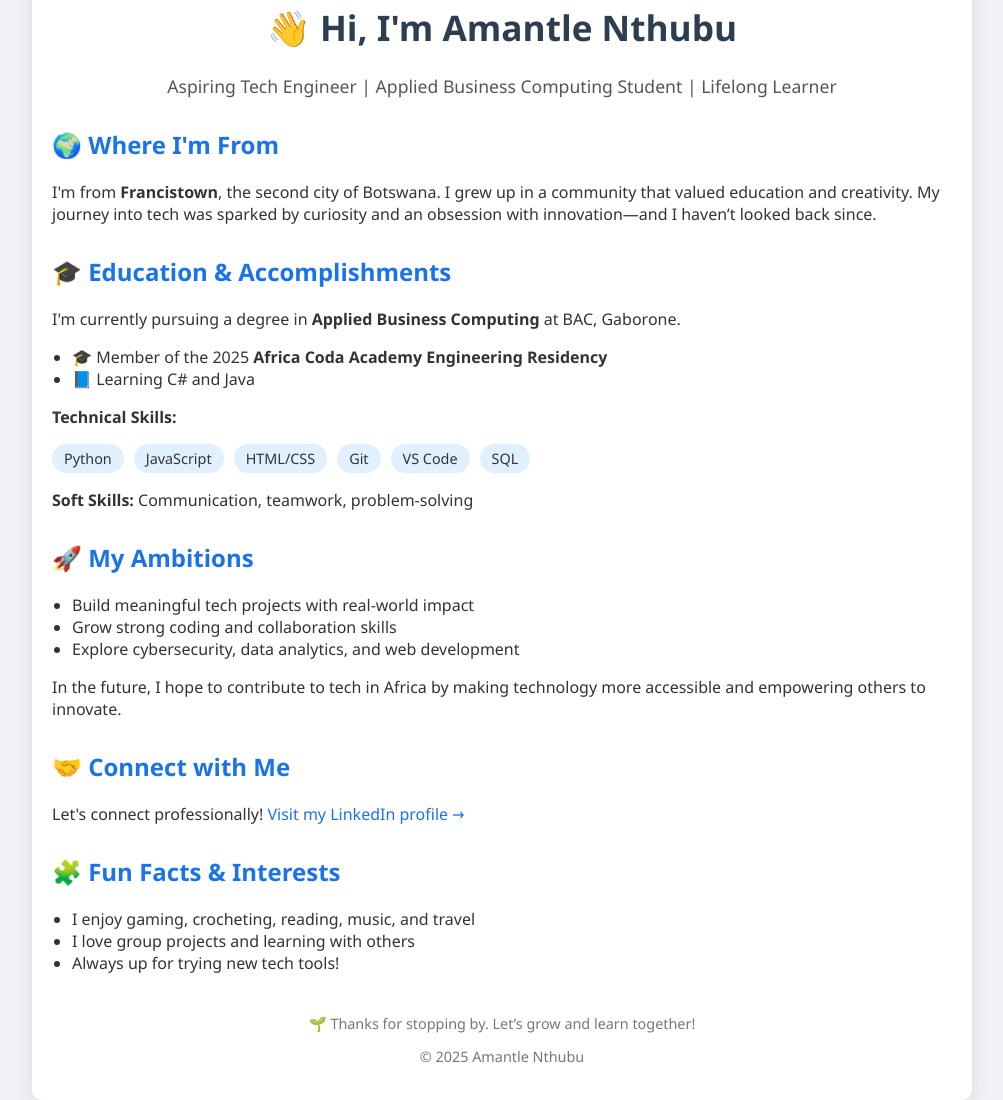
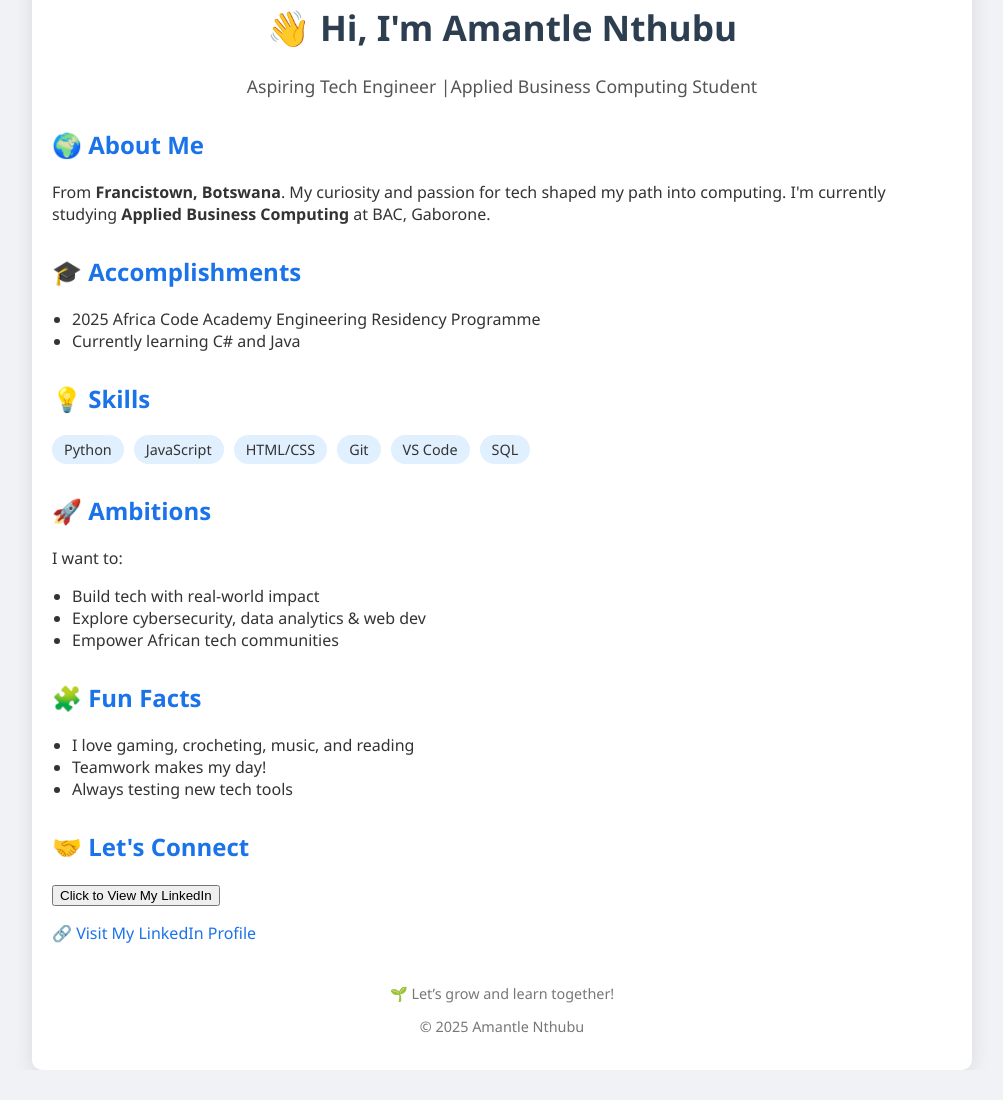
Before and after one commit to Amantl3/ama-dev, a plain HTML site: page index.html in a window 1280 px wide. Shown: the part 81-1181 px from the top of the page, without its empty margins (138-1141 px from the left). After the commit the page ends 1151 px from the top, so only its background shows below. Drawn offline with Linux system fonts and the light colour scheme.

Commit message:
Update index.html

```diff
--- a/index.html
+++ b/index.html
@@ -2,7 +2,7 @@
 <html lang="en">
 <head>
   <meta charset="UTF-8" />
-  <meta name="viewport" content="width=device-width, initial-scale=1.0" />
+  <meta name="viewport" content="width=device-width, initial-scale=1.0"/>
   <title>Amantle Nthubu | ama-dev</title>
   <link rel="stylesheet" href="style.css" />
 </head>
@@ -10,26 +10,28 @@
   <div class="container">
     <header>
       <h1>👋 Hi, I'm Amantle Nthubu</h1>
-      <p class="subtitle">Aspiring Tech Engineer | Applied Business Computing Student | Lifelong Learner</p>
+      <p class="subtitle">Aspiring Tech Engineer |Applied Business Computing Student</p>
     </header>
 
     <main>
       <section>
-        <h2>🌍 Where I'm From</h2>
+        <h2>🌍 About Me</h2>
         <p>
-          I'm from <strong>Francistown</strong>, the second city of Botswana. I grew up in a community that valued education and creativity.
-          My journey into tech was sparked by curiosity and an obsession with innovation—and I haven’t looked back since.
+          From <strong>Francistown, Botswana</strong>. My curiosity and passion for tech shaped my path into computing.
+          I'm currently studying <strong>Applied Business Computing</strong> at BAC, Gaborone.
         </p>
       </section>
 
       <section>
-        <h2>🎓 Education & Accomplishments</h2>
-        <p>I'm currently pursuing a degree in <strong>Applied Business Computing</strong> at BAC, Gaborone.</p>
+        <h2>🎓 Accomplishments</h2>
         <ul>
-          <li>🎓 Member of the 2025 <strong>Africa Coda Academy Engineering Residency</strong></li>
-          <li>📘 Learning C# and Java</li>
+          <li>2025 Africa Code Academy Engineering Residency Programme</li>
+          <li>Currently learning C# and Java</li>
         </ul>
-        <p><strong>Technical Skills:</strong></p>
+      </section>
+
+      <section>
+        <h2>💡 Skills</h2>
         <ul class="skills">
           <li>Python</li>
           <li>JavaScript</li>
@@ -38,41 +40,52 @@
           <li>VS Code</li>
           <li>SQL</li>
         </ul>
-        <p><strong>Soft Skills:</strong> Communication, teamwork, problem-solving</p>
       </section>
 
       <section>
-        <h2>🚀 My Ambitions</h2>
+        <h2>🚀 Ambitions</h2>
+        <p>I want to:</p>
         <ul>
-          <li>Build meaningful tech projects with real-world impact</li>
-          <li>Grow strong coding and collaboration skills</li>
-          <li>Explore cybersecurity, data analytics, and web development</li>
+          <li>Build tech with real-world impact</li>
+          <li>Explore cybersecurity, data analytics & web dev</li>
+          <li>Empower African tech communities</li>
         </ul>
-        <p>In the future, I hope to contribute to tech in Africa by making technology more accessible and empowering others to innovate.</p>
       </section>
 
       <section>
-        <h2>🤝 Connect with Me</h2>
-        <p>
-          Let's connect professionally!
-          <a href="https://www.linkedin.com/in/amantle-nthubu-970953284/" target="_blank">Visit my LinkedIn profile →</a>
-        </p>
+        <h2>🧩 Fun Facts</h2>
+        <ul>
+          <li>I love gaming, crocheting, music, and reading</li>
+          <li>Teamwork makes my day!</li>
+          <li>Always testing new tech tools</li>
+        </ul>
       </section>
 
       <section>
-        <h2>🧩 Fun Facts & Interests</h2>
-        <ul>
-          <li>I enjoy gaming, crocheting, reading, music, and travel</li>
-          <li>I love group projects and learning with others</li>
-          <li>Always up for trying new tech tools!</li>
-        </ul>
+        <h2>🤝 Let's Connect</h2>
+        <button id="showLinkBtn">Click to View My LinkedIn</button>
+        <div id="linkedinLink" class="hidden">
+          <p>
+            🔗 <a href="https://www.linkedin.com/in/amantle-nthubu-970953284/" target="_blank">Visit My LinkedIn Profile</a>
+          </p>
+        </div>
       </section>
     </main>
 
     <footer>
-      <p>🌱 Thanks for stopping by. Let’s grow and learn together!</p>
+      <p>🌱 Let’s grow and learn together!</p>
       <p>&copy; 2025 Amantle Nthubu</p>
     </footer>
   </div>
+
+  <script>
+    // Simple interactivity
+    const btn = document.getElementById("showLinkBtn");
+    const link = document.getElementById("linkedinLink");
+
+    btn.addEventListener("click", () => {
+      link.classList.toggle("hidden");
+    });
+  </script>
 </body>
 </html>
```
